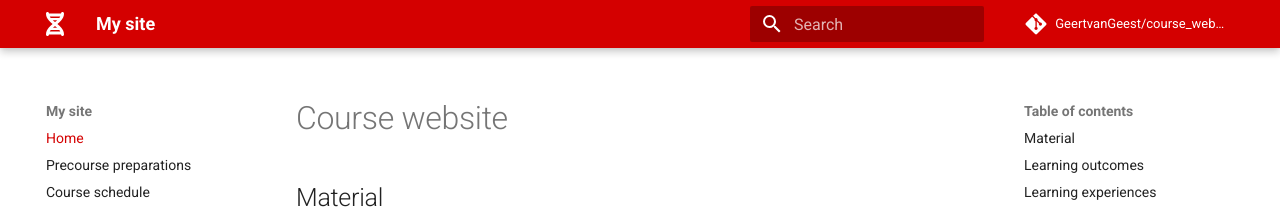
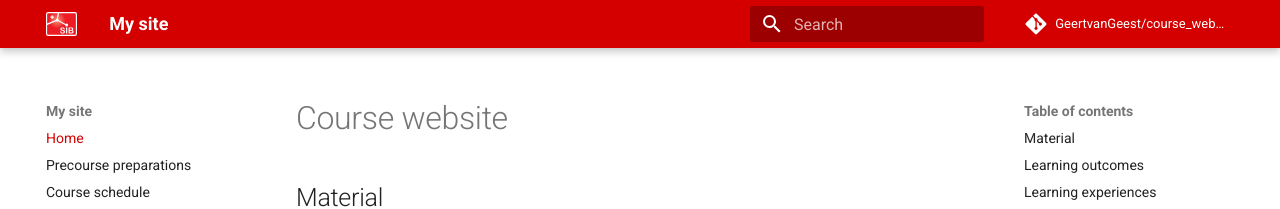
Before and after one commit to sib-swiss/NGS-longreads-training, an MkDocs documentation site: the page built from docs/index.md, in a window 1280 px wide. Shown: the top 209 px of the page. Built offline with MkDocs 1.6.1 and Material for MkDocs 9.7.7, drawn with Linux system fonts in a browser that asks for light colours; comment, search, counter and statistics services are not loaded.

Commit message:
logo and favicon

```diff
--- a/mkdocs.yml
+++ b/mkdocs.yml
@@ -6,9 +6,8 @@ nav:
 
 theme:
   name: material
-  icon:
-    logo: fontawesome/solid/dna
-  favicon: assets/images/dna-svgrepo-com.svg
+  logo: assets/images/SIB_logo.svg
+  favicon: assets/images/SIB_logo.svg
 
 # Repository
 repo_name: GeertvanGeest/course_website_template
```
Also changed, not shown: docs/assets/images/SIB_logo.svg (added).
